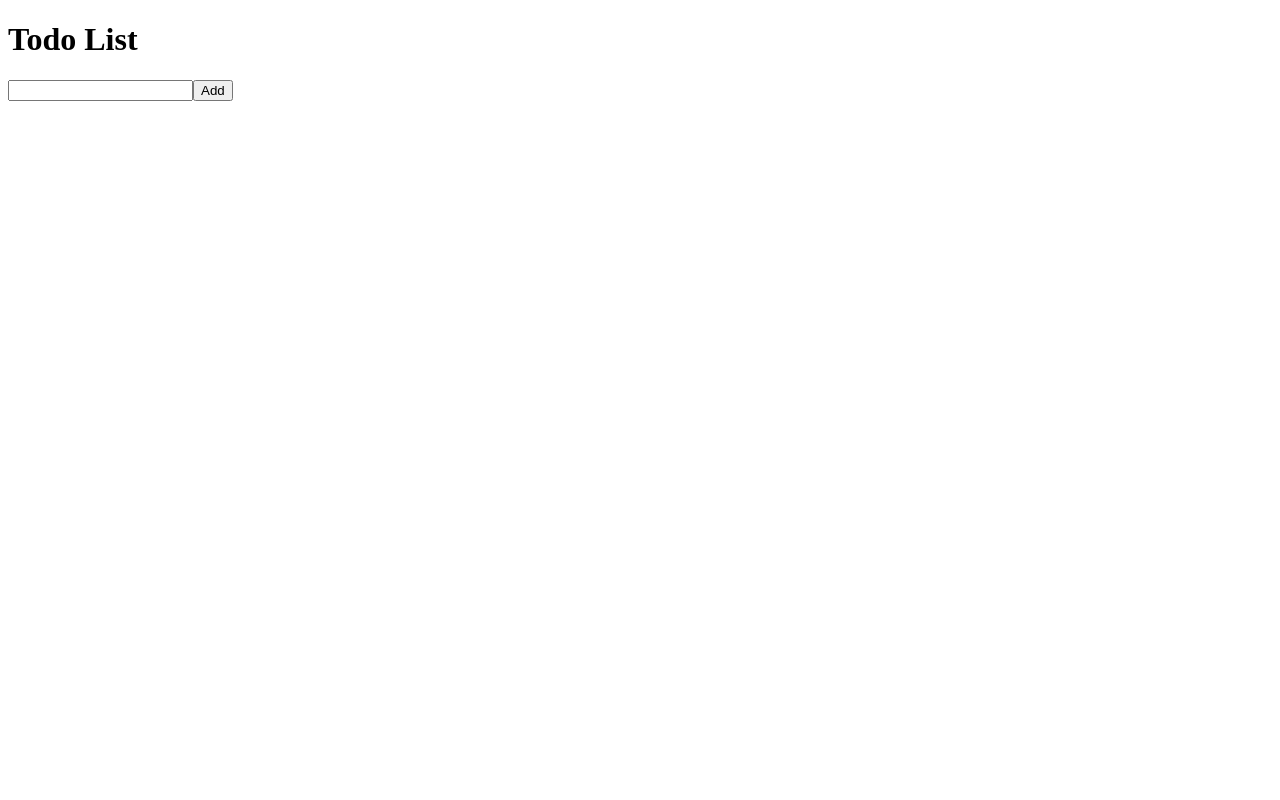
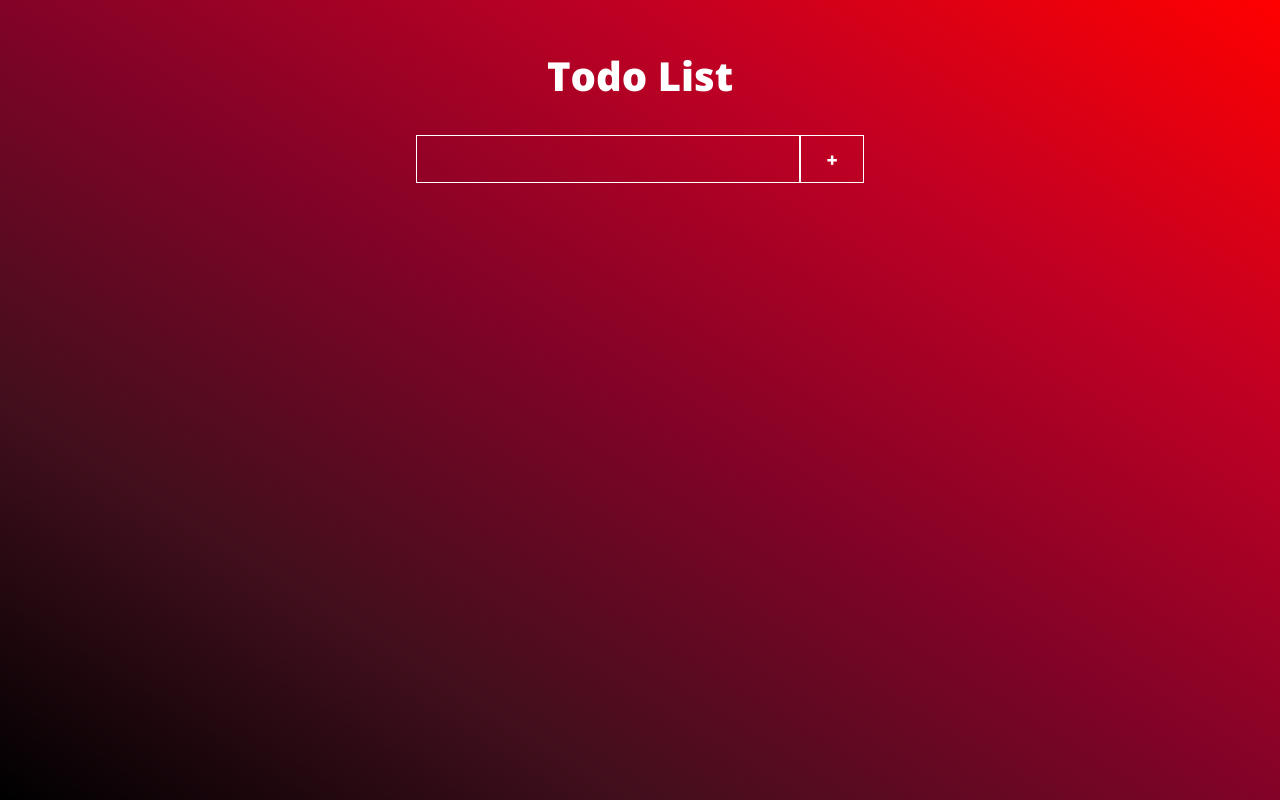
Before and after one commit to jamoliddinsaidov/epam_lab_homework, a React (Create React App) app in the folder react/01_todo_list/: page / in a window 1280 px wide. Built offline with nearby package versions, Linux system fonts and the light colour scheme.

Commit message:
add styles

```diff
--- a/react/01_todo_list/public/index.html
+++ b/react/01_todo_list/public/index.html
@@ -3,6 +3,12 @@
 	<head>
 		<meta charset="utf-8" />
 		<link rel="icon" href="%PUBLIC_URL%/favicon.ico" />
+		<link rel="preconnect" href="https://fonts.googleapis.com" />
+		<link rel="preconnect" href="https://fonts.gstatic.com" crossorigin />
+		<link
+			href="https://fonts.googleapis.com/css2?family=Open+Sans:wght@400;500;600;700;800&display=swap"
+			rel="stylesheet"
+		/>
 		<meta name="viewport" content="width=device-width, initial-scale=1" />
 		<meta name="theme-color" content="#000000" />
 		<meta
@@ -10,34 +16,11 @@
 			content="Web site created using create-react-app"
 		/>
 		<link rel="apple-touch-icon" href="%PUBLIC_URL%/logo192.png" />
-    <!--
-      manifest.json provides metadata used when your web app is installed on a
-      user's mobile device or desktop. See https://developers.google.com/web/fundamentals/web-app-manifest/
-    -->
 		<link rel="manifest" href="%PUBLIC_URL%/manifest.json" />
-    <!--
-      Notice the use of %PUBLIC_URL% in the tags above.
-      It will be replaced with the URL of the `public` folder during the build.
-      Only files inside the `public` folder can be referenced from the HTML.
-
-      Unlike "/favicon.ico" or "favicon.ico", "%PUBLIC_URL%/favicon.ico" will
-      work correctly both with client-side routing and a non-root public URL.
-      Learn how to configure a non-root public URL by running `npm run build`.
-    -->
 		<title>React App</title>
 	</head>
 	<body>
 		<noscript>You need to enable JavaScript to run this app.</noscript>
 		<div id="root"></div>
-    <!--
-      This HTML file is a template.
-      If you open it directly in the browser, you will see an empty page.
-
-      You can add webfonts, meta tags, or analytics to this file.
-      The build step will place the bundled scripts into the <body> tag.
-
-      To begin the development, run `npm start` or `yarn start`.
-      To create a production bundle, use `npm run build` or `yarn build`.
-    -->
 	</body>
 </html>
--- a/react/01_todo_list/src/App.js
+++ b/react/01_todo_list/src/App.js
@@ -1,10 +1,12 @@
 import React, { useState } from 'react'
 
 // components
+import Header from './components/Header'
 import TodoForm from './components/TodoForm'
 import TodoList from './components/TodoList'
 
 // styles
+import { GlobalStyles } from './components/GlobalStyles'
 
 // utils
 import { checkLocalStorage } from './utils'
@@ -14,11 +16,14 @@ const App = () => {
 	const [todos, setTodos] = useState(checkLocalStorage())
 
 	return (
-		<div className='app'>
-			<h1>Todo List</h1>
-			<TodoList todos={todos} setTodos={setTodos} />
-			<TodoForm todos={todos} setTodos={setTodos} />
-		</div>
+		<>
+			<GlobalStyles />
+			<div className='app'>
+				<Header name={'Todo List'} />
+				<TodoForm todos={todos} setTodos={setTodos} />
+				<TodoList todos={todos} setTodos={setTodos} />
+			</div>
+		</>
 	)
 }
 
--- /dev/null
+++ b/react/01_todo_list/src/components/GlobalStyles.js
@@ -0,0 +1,48 @@
+import { createGlobalStyle } from 'styled-components'
+
+export const GlobalStyles = createGlobalStyle`
+    *{
+        padding: 0;
+        margin: 0;
+        box-sizing: border-box;
+        color: #fff;
+        font-family: 'Open Sans', sans-serif;
+    }
+
+    body{
+        width: 100%;
+        min-height: 100vh;
+        background-image: linear-gradient(to right top, #000000, #420f1d, #820327, #c20023, #ff0000);
+
+        &::-webkit-scrollbar {
+        	width: 0.4rem;
+        }
+
+        &::-webkit-scrollbar-track {
+            background-color: #ff0000;
+        }
+
+        &::-webkit-scrollbar-thumb {
+            background-color:
+            #000000;
+        }
+    }
+
+    .app{
+        width: 50%;
+        margin: 0 auto;
+        padding: 3rem 0;
+
+    }
+
+    button, input{
+        background: transparent;
+        border: none;
+        /* border: 1px solid rgba(238, 238, 238, 0.3);
+        border-radius: .5em; */
+    }
+
+    button{
+        cursor: pointer;
+    }
+`
--- /dev/null
+++ b/react/01_todo_list/src/components/Header.js
@@ -0,0 +1,21 @@
+import React from 'react'
+import styled from 'styled-components'
+
+const Header = ({ name }) => {
+	return (
+		<StyledHeader>
+			<h1>{name}</h1>
+		</StyledHeader>
+	)
+}
+
+const StyledHeader = styled.div`
+	text-align: center;
+
+	h1 {
+		font-size: 2.5rem;
+		font-weight: 800;
+	}
+`
+
+export default Header
--- a/react/01_todo_list/src/components/Todo.js
+++ b/react/01_todo_list/src/components/Todo.js
@@ -1,4 +1,5 @@
 import React from 'react'
+import styled from 'styled-components'
 
 // utils
 import { saveToLocalStorage } from '../utils'
@@ -28,6 +29,7 @@ const Todo = ({ todo, todos, setTodos }) => {
 
 		// updating the todo
 		const currentTodo = todos[currentIndex]
+		if (currentTodo) {
 			const updatedTodo = {
 				...currentTodo,
 				isCompleted: !currentTodo.isCompleted,
@@ -37,13 +39,61 @@ const Todo = ({ todo, todos, setTodos }) => {
 			setTodos([...todos])
 			saveToLocalStorage(todos)
 		}
+	}
 
 	return (
-		<div>
-			<p onClick={completeHandler}>{todo.name}</p>
-			<button onClick={deleteBtnHandler}>Delete</button>
-		</div>
+		<StyledTodo onClick={completeHandler}>
+			<p className={`${todo.isCompleted ? 'completed' : ''}`}>{todo.name}</p>
+			<button onClick={deleteBtnHandler}>X</button>
+		</StyledTodo>
 	)
 }
 
+const StyledTodo = styled.div`
+	display: flex;
+	align-items: center;
+	justify-content: space-between;
+	margin-bottom: 1.5em;
+	padding: 0.2em 1em;
+	border-bottom: 2px solid rgba(255, 255, 255, 0.3);
+	cursor: pointer;
+	transition: all 0.3s ease-in-out;
+
+	&:hover{
+		border-bottom: 2px solid rgba(255, 255, 255, 1);
+	}
+
+	p,
+	button {
+		font-size: 1.2rem;
+		font-weight: 600;
+		transition: all 0.3s ease-in-out;
+	}
+
+	p {
+		opacity: 1;
+		text-decoration: none;
+	}
+
+	p.completed {
+		text-decoration: line-through;
+		opacity: 0.5;
+	}
+
+	button {
+		font-size: 0.9rem;
+		font-weight: 800;
+		border: 2px solid rgba(255, 255, 255, 0.3);
+		border-radius: 0.2em;
+		padding: 0.1em 0.5em;
+		cursor: pointer;
+		outline: none;
+
+		&:hover,
+		&:focus {
+			border: 2px solid rgba(255, 255, 255, 1);
+		}
+	}
+`
+
 export default Todo
--- a/react/01_todo_list/src/components/TodoForm.js
+++ b/react/01_todo_list/src/components/TodoForm.js
@@ -1,4 +1,5 @@
 import React, { useState } from 'react'
+import styled from 'styled-components'
 
 // utils
 import { v4 as uuidv4 } from 'uuid'
@@ -33,13 +34,47 @@ const TodoForm = ({ todos, setTodos }) => {
 	}
 
 	return (
-		<form>
+		<StyledTodoForm>
 			<input type='text' value={inputValue} onChange={inputHandler} />
 			<button type='submit' onClick={submitHandler}>
-				Add
+				+
 			</button>
-		</form>
+		</StyledTodoForm>
 	)
 }
 
+
+const StyledTodoForm = styled.div`
+	text-align:center;
+	width: 100%;
+	margin: 2em 0;
+
+	input, button{
+		border: 1px solid #fff;
+		font-size: 1.2rem;
+		padding: 0.5em;
+		font-weight: 600;
+		transition: all .3s ease-in-out;
+		outline: none;
+	}
+
+	input{
+		width: 60%;
+
+		&:focus{
+			border-color: #c20023;
+		}
+	}
+
+	button{
+		width: 10%;
+		font-weight: 800;
+
+		&:focus,
+		&:hover{
+			background: #fff;
+			color: #c20023;
+		}
+	}
+`
 export default TodoForm
--- a/react/01_todo_list/src/components/TodoList.js
+++ b/react/01_todo_list/src/components/TodoList.js
@@ -1,17 +1,20 @@
 import React from 'react'
+import styled from 'styled-components'
 
 // components
 import Todo from './Todo'
 
 const TodoList = ({ todos, setTodos }) => {
 	return (
-		<div>
+		<StyledTodoList>
 			{todos[0] &&
 				todos.map((todo, index) => (
 					<Todo todo={todo} todos={todos} setTodos={setTodos} key={index} />
 				))}
-		</div>
+		</StyledTodoList>
 	)
 }
 
+const StyledTodoList = styled.div``
+
 export default TodoList
```
Also changed, not shown: react/01_todo_list/src/index.js (line endings or trailing spaces). Lines whose indentation alone changed are shown as unchanged.
